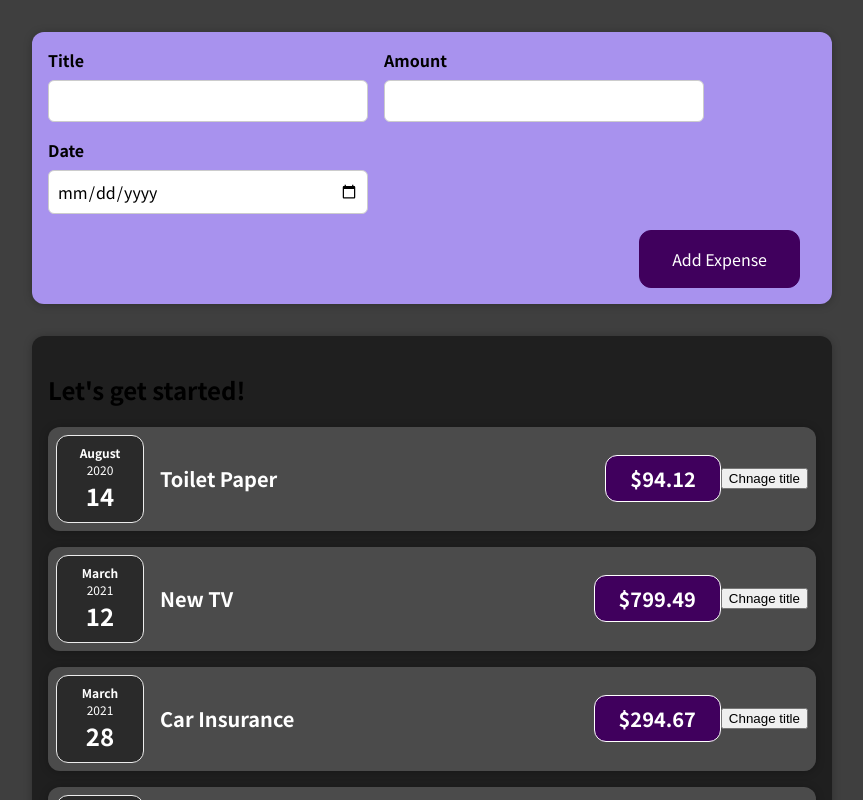
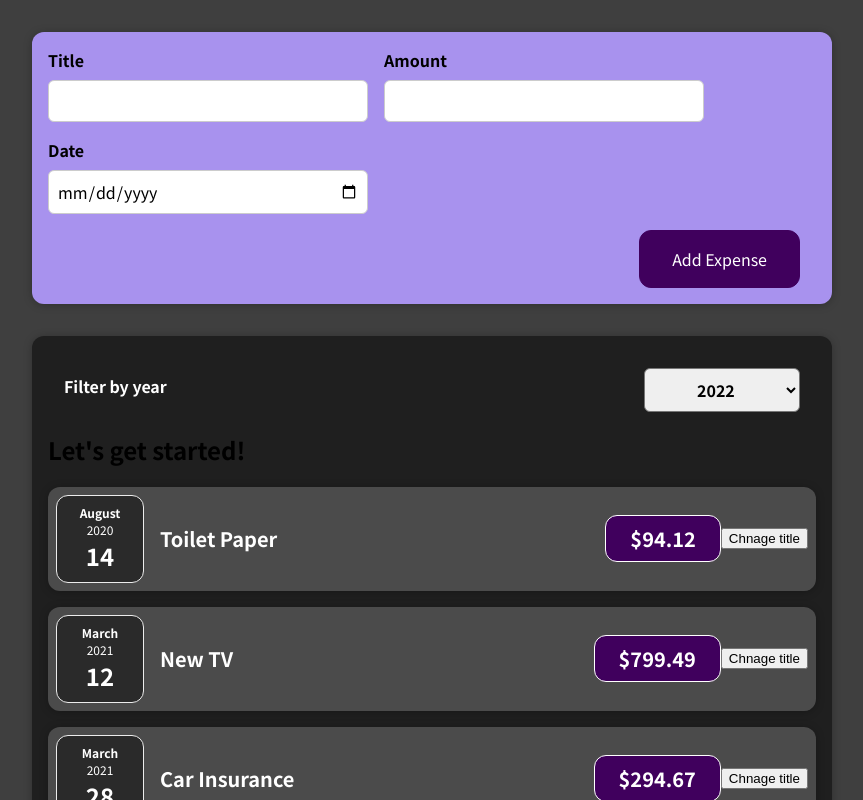
Before and after one commit to keshab4855/react-practice, a React (Create React App) app in the folder my-app/: page / in a window 1280 px wide. Shown: the top 800 px of the page, without its empty margins (208-1071 px from the left). Built offline with nearby package versions, Linux system fonts and the light colour scheme.

Commit message:
adding filter

```diff
--- a/my-app/src/components/Expenses/Expenses.js
+++ b/my-app/src/components/Expenses/Expenses.js
@@ -1,11 +1,22 @@
-import React from "react";
+import React, { useState } from "react";
 import Card from "../UI/Card";
+import ExpensesFilter from "./ExpensesFilter";
 import ExpenseItem from "./ExpenseItem";
 import "./Expenses.css";
 
 const Expenses = ({ expenses }) => {
+  const [filteredYear, setFilteredYear] = useState("2022");
+  const filterChangeHandler = (selectedYear) => {
+    setFilteredYear(selectedYear);
+  };
+
   return (
+    <div>
       <Card className="expenses">
+        <ExpensesFilter
+          filteredYear={filteredYear}
+          filterChangeHandler={filterChangeHandler}
+        ></ExpensesFilter>
         <h2>Let's get started!</h2>
         <ExpenseItem
           title={expenses[0].title}
@@ -28,6 +39,7 @@
           date={expenses[3].date}
         />
       </Card>
+    </div>
   );
 };
 
--- /dev/null
+++ b/my-app/src/components/Expenses/ExpensesFilter.css
@@ -0,0 +1,24 @@
+.expenses-filter {
+  color: white;
+  padding: 0 1rem;
+}
+
+.expenses-filter__control {
+  display: flex;
+  width: 100%;
+  align-items: center;
+  justify-content: space-between;
+  margin: 1rem 0;
+}
+
+.expenses-filter label {
+  font-weight: bold;
+  margin-bottom: 0.5rem;
+}
+
+.expenses-filter select {
+  font: inherit;
+  padding: 0.5rem 3rem;
+  font-weight: bold;
+  border-radius: 6px;
+}
--- /dev/null
+++ b/my-app/src/components/Expenses/ExpensesFilter.js
@@ -0,0 +1,25 @@
+import React from "react";
+
+import "./ExpensesFilter.css";
+
+const ExpensesFilter = ({ filterChangeHandler, filteredYear }) => {
+  const dropDownChangeHandler = (e) => {
+    console.log("Expense.js");
+    filterChangeHandler(e.target.value);
+  };
+  return (
+    <div className="expenses-filter">
+      <div className="expenses-filter__control">
+        <label>Filter by year</label>
+        <select value={filteredYear} onChange={dropDownChangeHandler}>
+          <option value="2022">2022</option>
+          <option value="2021">2021</option>
+          <option value="2020">2020</option>
+          <option value="2019">2019</option>
+        </select>
+      </div>
+    </div>
+  );
+};
+
+export default ExpensesFilter;
```
Lines whose indentation alone changed are shown as unchanged.
